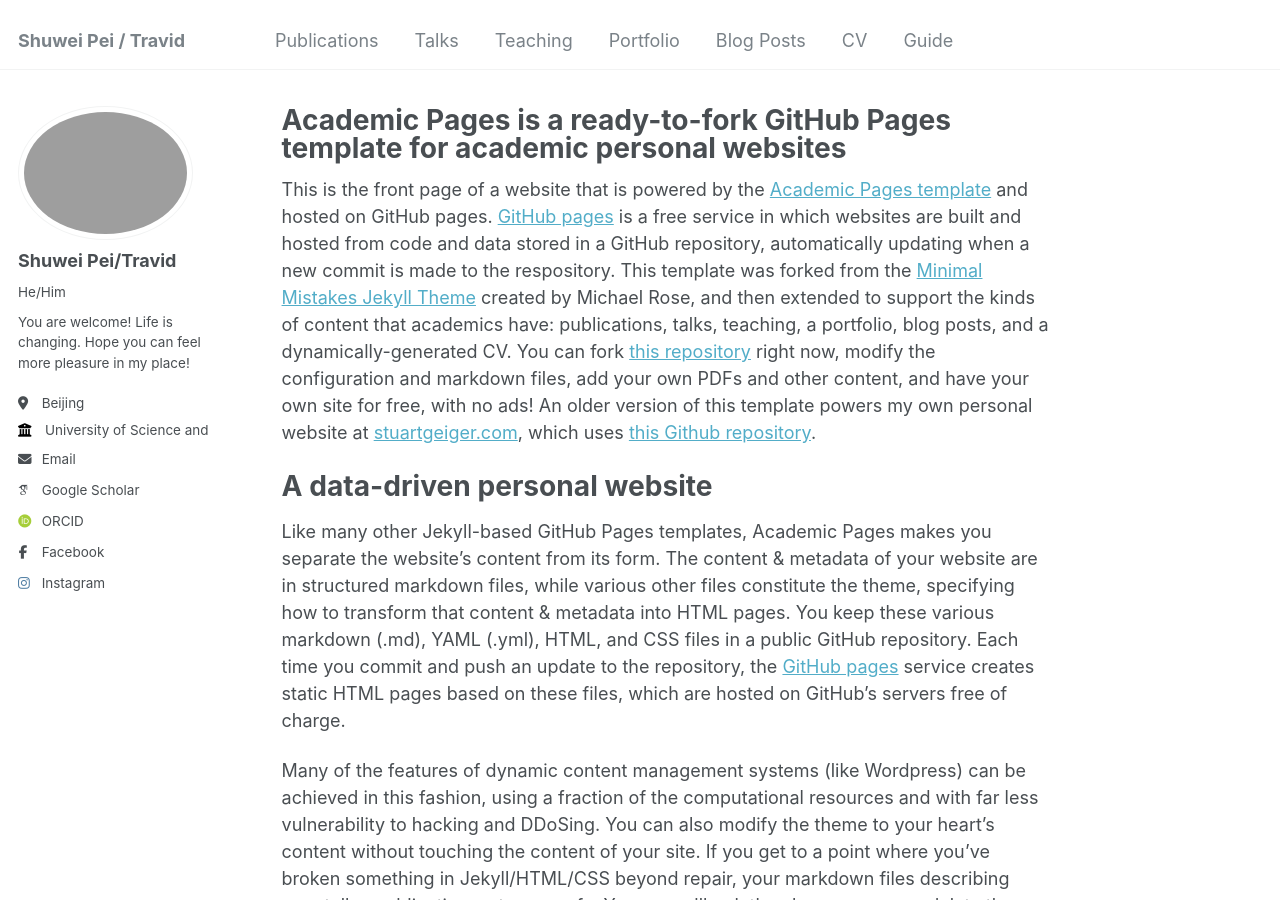
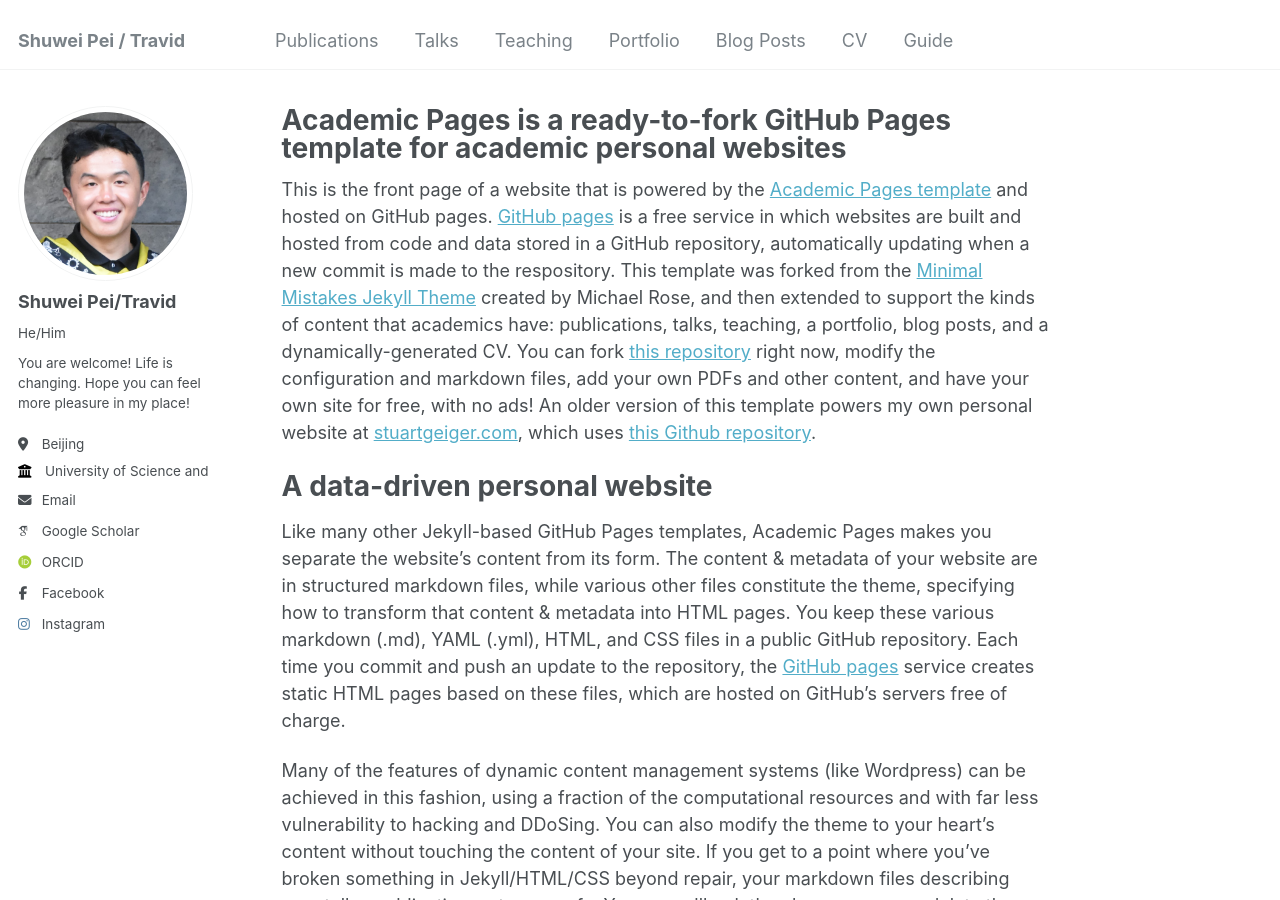
Before and after one commit to Travid-Pei/Travid-Pei.github.io, a Jekyll site: the page built from _pages/about.md, in a window 1280 px wide and 900 px high. Built offline with Jekyll 4.4.1, drawn with Linux system fonts in a browser that asks for light colours; some web fonts are replaced.

Commit message:
Update _config.yml

```diff
--- a/_config.yml
+++ b/_config.yml
@@ -21,7 +21,7 @@ repository               : "travid-pei/travid-pei.github.io"
 #               Additional customization can be done by editing /_includes/author-profile.html
 author:
   # Biographic information
-  avatar           : Person Photo.png
+  avatar           : 证件照.JPG
   name             : "Shuwei Pei/Travid"
   pronouns         : "He/Him"
   bio              : "You are welcome! Life is changing. Hope you can feel more pleasure in my place!"
```
